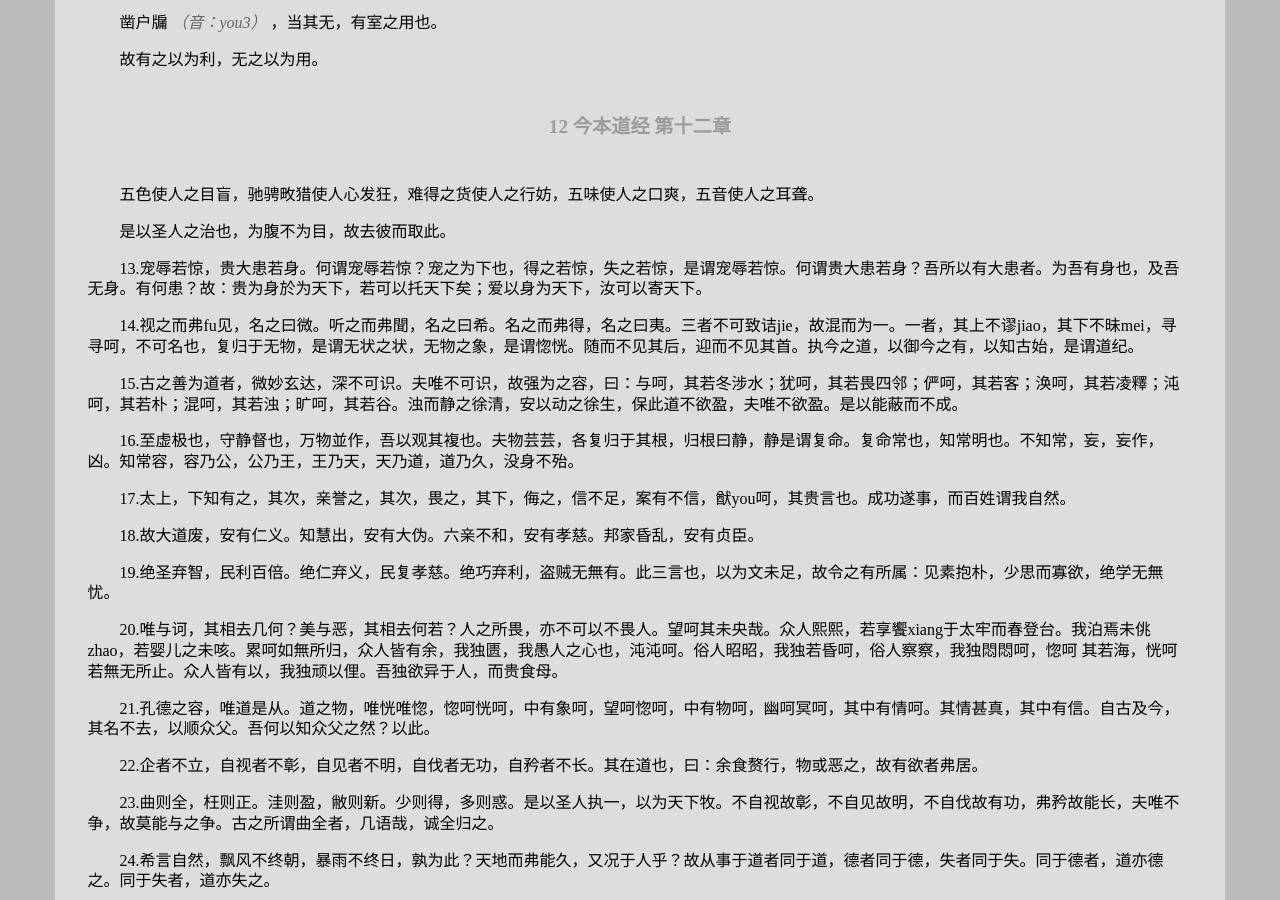
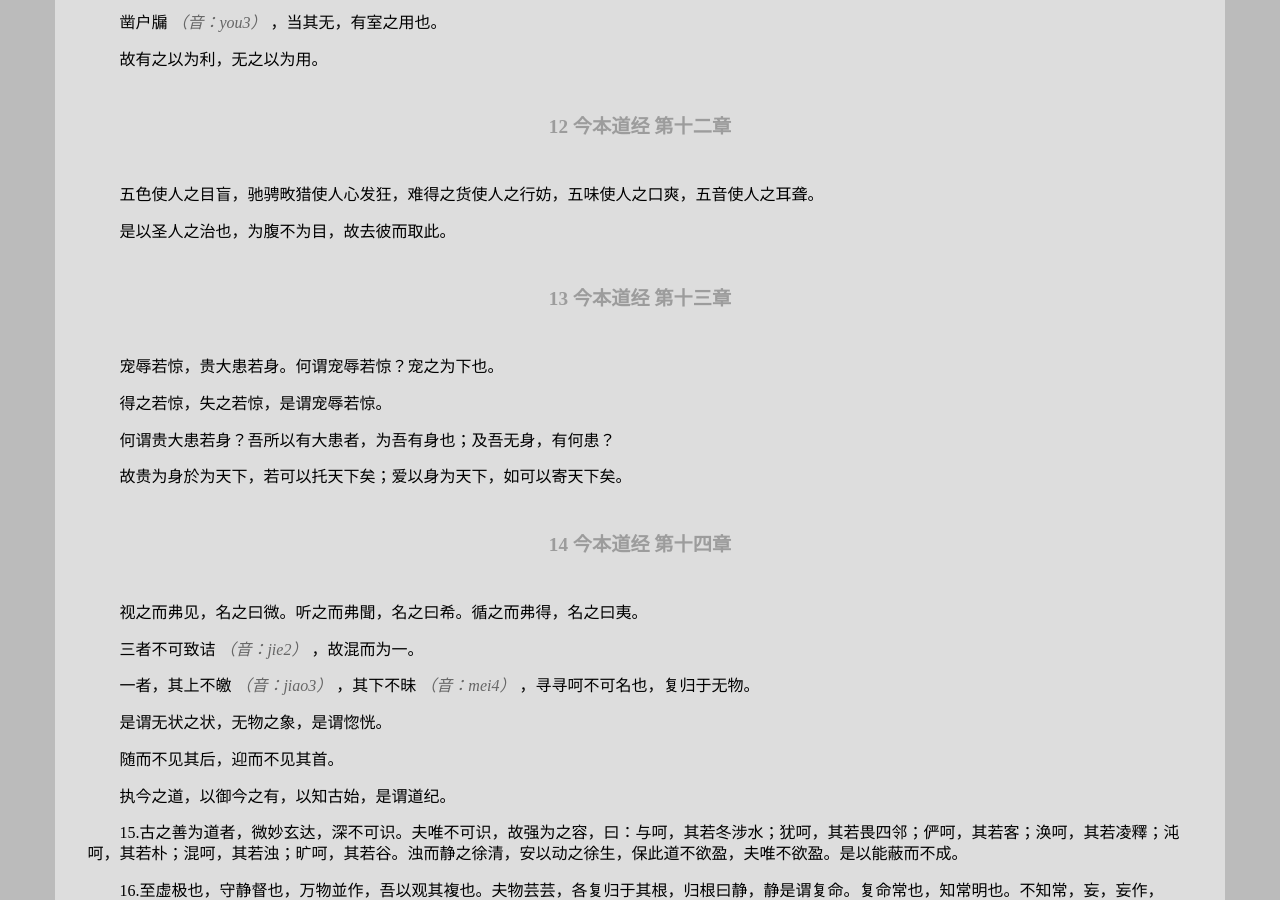
Before and after one commit to leiqin/leiqin.github.io, a Jekyll site: the page built from shoucang/daodejing.markdown, in a window 1280 px wide and 900 px high, scrolled down 13005 px. Built offline with Jekyll 4.4.1, drawn with Linux system fonts in a browser that asks for light colours; nearby versions of some CDN libraries.

Commit message:
道德经 道经 13 14

```diff
--- a/shoucang/daodejing.markdown
+++ b/shoucang/daodejing.markdown
@@ -513,11 +513,31 @@ title: 道德经
 
 是以圣人之治也，为腹不为目，故去彼而取此。
 
+###### 13 今本道经 第十三章
+
+宠辱若惊，贵大患若身。何谓宠辱若惊？宠之为下也。
+
+得之若惊，失之若惊，是谓宠辱若惊。
+
+何谓贵大患若身？吾所以有大患者，为吾有身也；及吾无身，有何患？
+
+故贵为身於为天下，若可以托天下矣；爱以身为天下，如可以寄天下矣。
+
+###### 14 今本道经 第十四章
+
+视之而弗见，名之曰微。听之而弗聞，名之曰希。循之而弗得，名之曰夷。
+
+三者不可致诘 _（音：jie2）_ ，故混而为一。
+
+一者，其上不皦 _（音：jiao3）_ ，其下不昧 _（音：mei4）_ ，寻寻呵不可名也，复归于无物。
+
+是谓无状之状，无物之象，是谓惚恍。
+
+随而不见其后，迎而不见其首。
+
+执今之道，以御今之有，以知古始，是谓道纪。
 
 
-13.宠辱若惊，贵大患若身。何谓宠辱若惊？宠之为下也，得之若惊，失之若惊，是谓宠辱若惊。何谓贵大患若身？吾所以有大患者。为吾有身也，及吾无身。有何患？故：贵为身於为天下，若可以托天下矣；爱以身为天下，汝可以寄天下。
-
- 14.视之而弗fu见，名之曰微。听之而弗聞，名之曰希。名之而弗得，名之曰夷。三者不可致诘jie，故混而为一。一者，其上不谬jiao，其下不昧mei，寻寻呵，不可名也，复归于无物，是谓无状之状，无物之象，是谓惚恍。随而不见其后，迎而不见其首。执今之道，以御今之有，以知古始，是谓道纪。
 
 15.古之善为道者，微妙玄达，深不可识。夫唯不可识，故强为之容，曰：与呵，其若冬涉水；犹呵，其若畏四邻；俨呵，其若客；涣呵，其若凌釋；沌呵，其若朴；混呵，其若浊；旷呵，其若谷。浊而静之徐清，安以动之徐生，保此道不欲盈，夫唯不欲盈。是以能蔽而不成。
 
```
